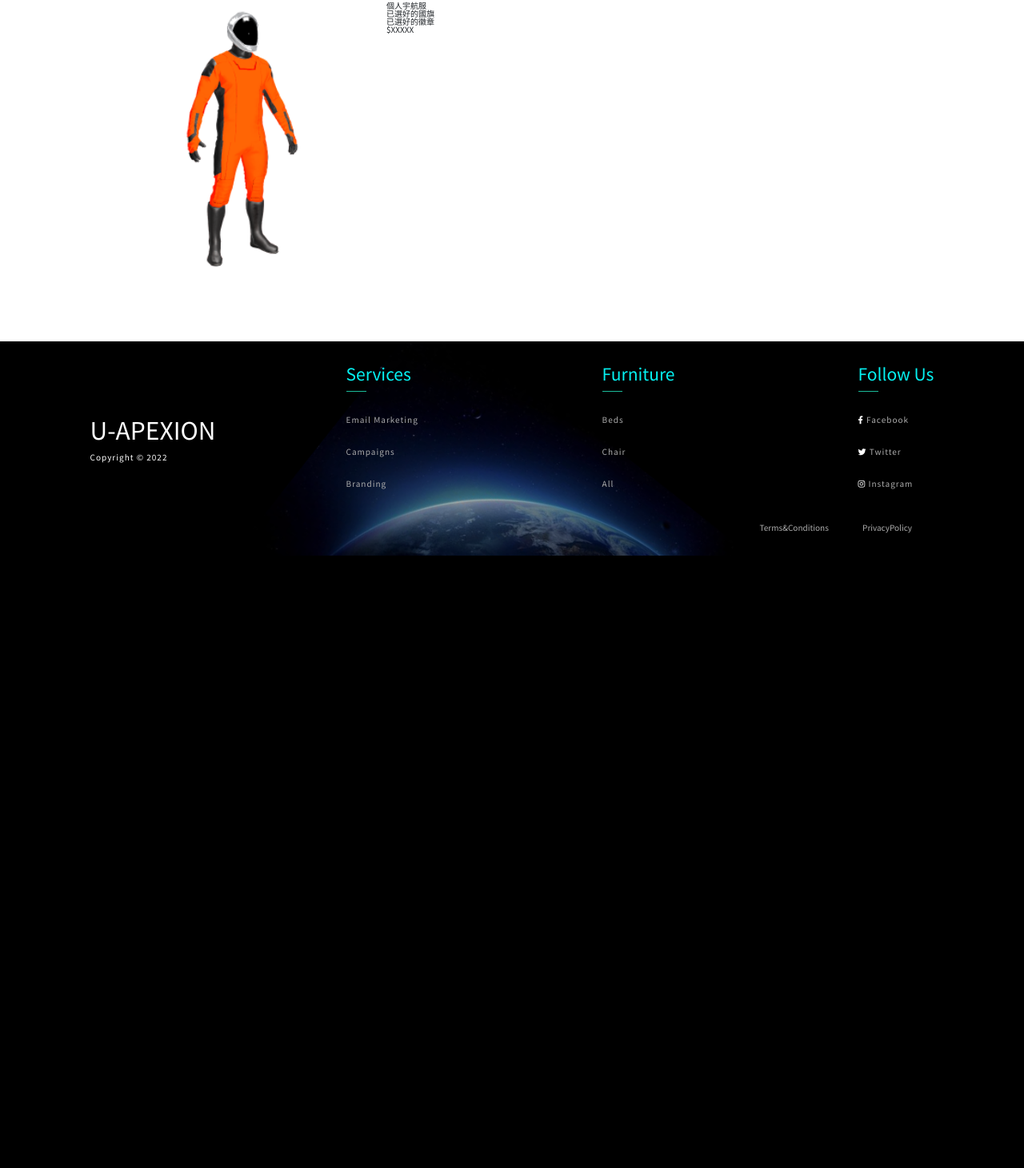
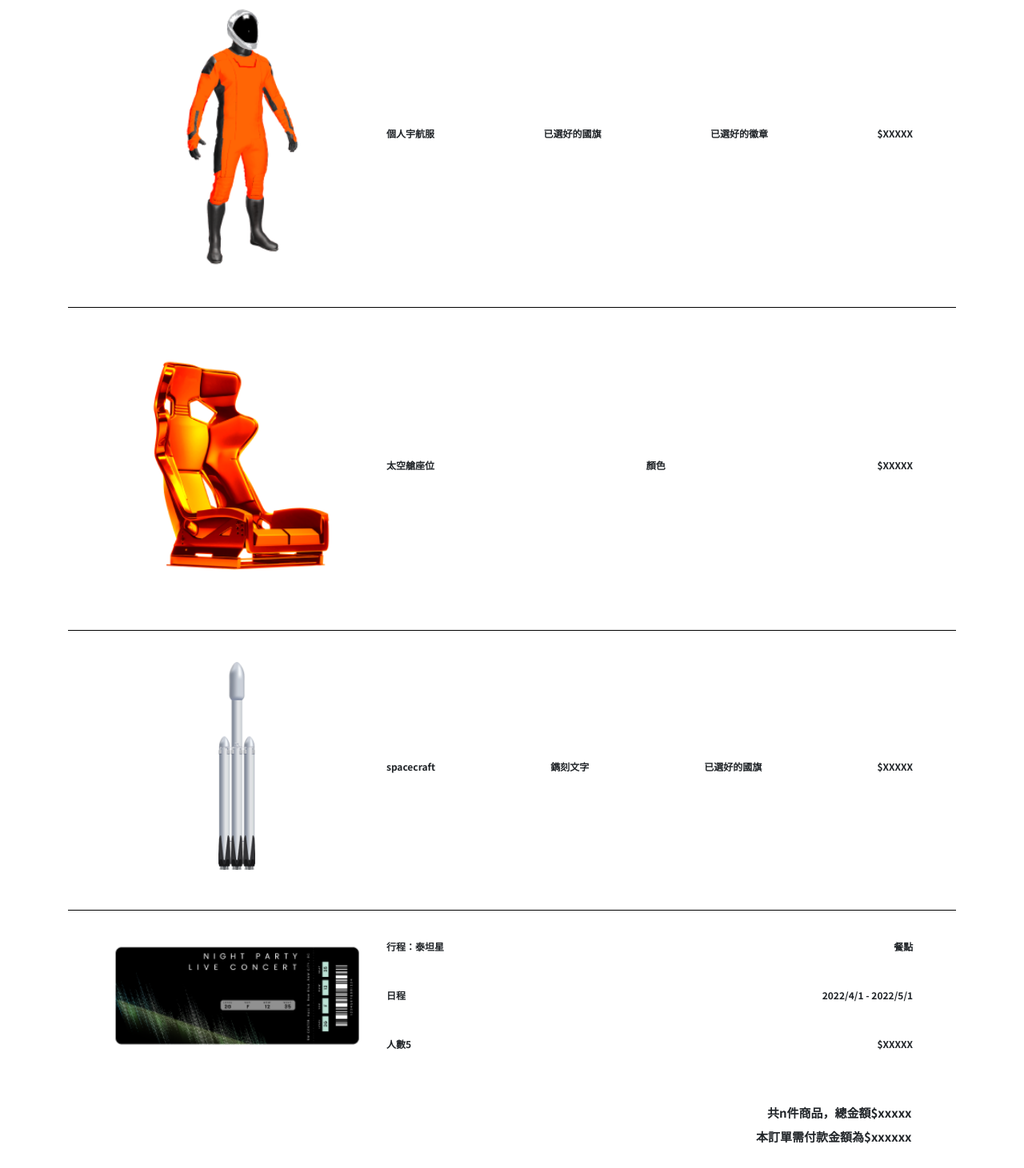
Before and after one commit to Jhih-Ting23472002/u-apexion-react, a React (Create React App) app: page /cart-final-check in a window 1280 px wide. Shown: the part 709-2170 px from the top of the page at 80% size. Before the commit the page ends 1404 px from the top, so only its background shows below. Built offline with nearby package versions, Linux system fonts and the light colour scheme.

Commit message:
第三頁切一半了

```diff
--- a/src/pages/Cart/CartFinalCheck.css
+++ b/src/pages/Cart/CartFinalCheck.css
@@ -20,7 +20,7 @@
 }
 .cart-list-detail-inside{
     display: flex;
-    justify-content: space-around;
+    justify-content: space-between;
     align-items: center;
 }
 .cart-product-list-group{
@@ -33,6 +33,20 @@
     height: 1px;
     margin-top: 10px;
 }
+.limit-width{
+    /* width: 50%; 這個改不動的原因是下了 col-8 寬度已被bootstrap限制了，改成 col-6 col-3 都會動 */
+
+}
+.need-width{
+    width: 100%;
+}
+.final-total-price{
+    padding-right: 5%;
+    padding-top: 3%;
+    font-size: 1.5rem;
+    font-weight: 600;
+}
+
 @media screen and (min-width: 576px){
     .list-detail-text{
         width: 16%;
@@ -41,6 +55,9 @@
         font-size: 1.2rem;
         text-align: center;
     }
+    .cart-product-list-group{
+        font-size: 1rem;
+    }
 }
 @media screen and (min-width: 768px){
     .list-detail-text{
@@ -48,6 +65,9 @@
     }
     .cart-check-list{
         font-size: 1.5rem;
+    }
+    .cart-product-list-group{
+font-size: 1.2rem;
     }
 }
 @media screen and (min-width: 992px){
@@ -62,7 +82,4 @@
     .list-detail-text{
         width: 12%;
     }
-    .cart-check-list{
-        font-size: 2rem;
-    }
 }
--- a/src/pages/Cart/CartFinalCheck.js
+++ b/src/pages/Cart/CartFinalCheck.js
@@ -2,6 +2,9 @@ import React from 'react';
 import './CartFinalCheck.css';
 import example from './img/example.png';
 import spaceSuit from './img/spaceSuit.png';
+import spaceSeat from './img/spaceSeat.png';
+import spaceShip from './img/spaceShip.png';
+import cartTicket from './img/cartTicket.png';
 
 const CartFinalCheck = () => {
   return (
@@ -40,6 +43,8 @@ const CartFinalCheck = () => {
             <div className="cart-list-line">
               <div className="list-detail-text">購物明細</div>
             </div>
+
+            {/* 衣服褲子 */}
             <div className="cart-order-item cart-list-detail d-flex">
               <div className="cart-img-div col-4">
                 <img src={example} alt="" />
@@ -52,16 +57,80 @@ const CartFinalCheck = () => {
             </div>
             <div className="cart-list-detail-line"></div>
 
-            <div className="cart cart-order-item d-flex">
-              <div className="cart cart-img-div col-4">
+            {/* 個人宇航服 */}
+            <div className="cart-order-item cart-list-detail d-flex">
+              <div className="cart-img-div col-4">
                 <img src={spaceSuit} alt="" />
               </div>
-              <div className="cart content-detail col-8">
-                <h5 className="">個人宇航服</h5>
-                <div className="">已選好的國旗</div>
-                <div className="">已選好的徽章</div>
-                <div className="">$XXXXX</div>
+              <div className="cart-list-detail-inside col-8">
+                <h5 className="cart-product-list-group">個人宇航服</h5>
+                <div className="cart-product-list-group">已選好的國旗</div>
+                <div className="cart-product-list-group">已選好的徽章</div>
+                <div className="cart-product-list-group">$XXXXX</div>
               </div>
+            </div>
+            <div className="cart-list-detail-line"></div>
+
+            {/* 太空艙座位 */}
+            <div className="cart-order-item cart-list-detail d-flex">
+              <div className="cart-img-div col-4">
+                <img src={spaceSeat} alt="" />
+              </div>
+              <div className="cart-list-detail-inside col-8">
+                <h5 className="cart-product-list-group">太空艙座位</h5>
+                <div className="cart-product-list-group">顏色</div>
+                <div className="cart-product-list-group">$XXXXX</div>
+              </div>
+            </div>
+            <div className="cart-list-detail-line"></div>
+
+            {/* 太空船 spacecraft */}
+            <div className="cart-order-item cart-list-detail d-flex">
+              <div className="cart-img-div col-4">
+                <img src={spaceShip} alt="" className="spaceship-height" />
+              </div>
+              <div className="cart-list-detail-inside col-8">
+                <h5 className="cart-product-list-group">spacecraft</h5>
+                <div className="cart-product-list-group">鐫刻文字</div>
+                <div className="cart-product-list-group">已選好的國旗</div>
+                <div className="cart-product-list-group">$XXXXX</div>
+              </div>
+            </div>
+            <div className="cart-list-detail-line"></div>
+
+            {/* 票券 ticket */}
+            <div className="cart-order-item cart-list-detail d-flex">
+              <div className="cart-img-div col-4">
+                <img src={cartTicket} alt="" />
+              </div>
+
+              <div className="cart-list-detail-inside col-8 flex-column limit-width">
+                <div className="d-flex justify-content-between need-width">
+                  <div className="cart-product-list-group">行程：泰坦星</div>
+                  <div className="cart-product-list-group">餐點</div>
+                </div>
+                <div className="d-flex justify-content-between need-width">
+                  <div className="cart-product-list-group">日程</div>
+                  <div className="cart-product-list-group">
+                    2022/4/1 - 2022/5/1
+                  </div>
+                </div>
+                <div className="d-flex justify-content-between need-width">
+                  <div className="cart-product-list-group">人數5</div>
+                  <div className="cart-product-list-group">$XXXXX</div>
+                </div>
+              </div>
+            </div>
+            <div className="d-flex flex-column align-items-end final-total-price">
+              <div className="mb-4">共n件商品，總金額$xxxxx</div>
+              <div>本訂單需付款金額為$xxxxxx</div>
+            </div>
+          </div>
+
+          {/* 收件人資訊 */}
+          <div className="cart-list">
+            <div className="cart-list-line">
+              <div className="list-detail-text">收件人資訊</div>
             </div>
           </div>
         </div>
```
